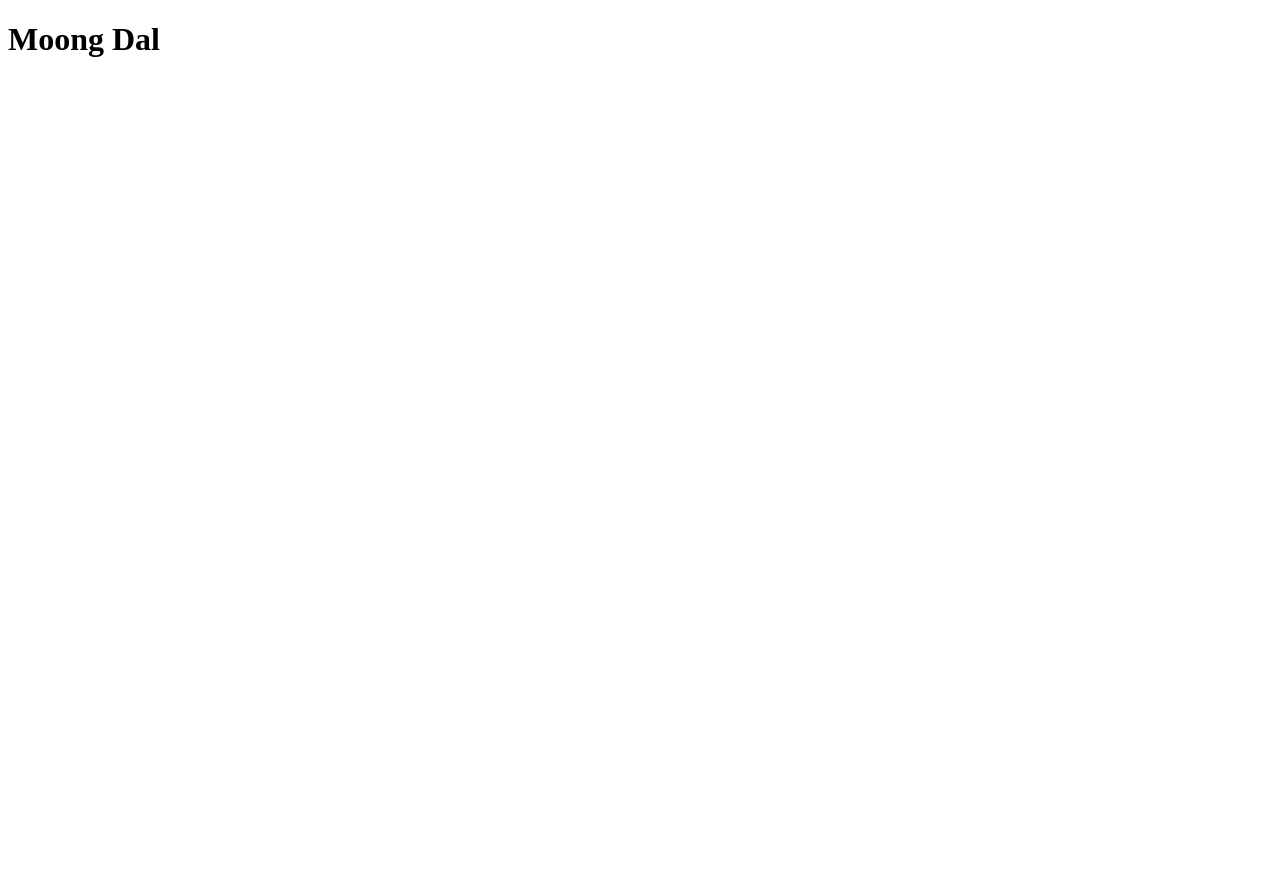
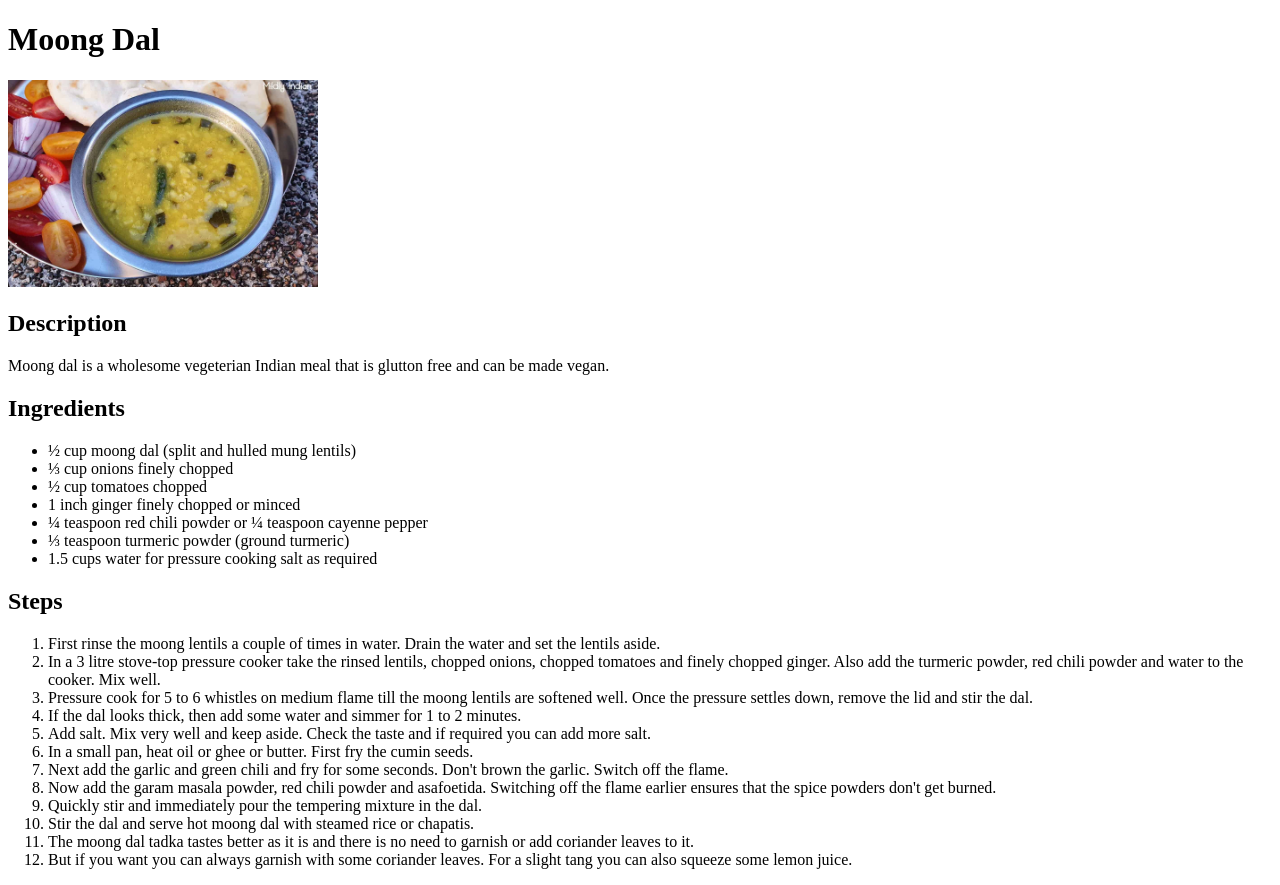
Before and after one commit to rainbowOutlaw/odin-recipes, a plain HTML site: page recipes/dal.html in a window 1280 px wide. Before the commit the page ends 800 px from the top, so only its background shows below. Drawn offline with Linux system fonts and the light colour scheme.

```diff
--- a/recipes/dal.html
+++ b/recipes/dal.html
@@ -6,5 +6,50 @@
     </head>
     <body>
         <h1>Moong Dal</h1>
+        <img src="../img/moong-dal.jpg" width="310">
+
+        <h2>Description</h2>
+        <p>
+            Moong dal is a wholesome vegeterian
+            Indian meal that is glutton free and
+            can be made vegan.
+        </p>
+        <h2>Ingredients</h2>
+        <ul>
+            <li>½ cup moong dal (split and hulled mung lentils)</li>
+            <li>⅓ cup onions  finely chopped</li>
+            <li>½ cup tomatoes chopped</li>
+            <li>1 inch ginger finely chopped or minced</li>
+            <li>¼ teaspoon red chili powder or ¼ teaspoon cayenne pepper</li>
+            <li>⅓ teaspoon turmeric powder (ground turmeric)</li>
+            <li>1.5 cups water for pressure cooking salt as required</li>
+        </ul>
+        <h2>Steps</h2>
+        <ol>
+          <li>  First rinse the moong lentils a couple of times in water. Drain the water and set the lentils aside.</li>
+
+          <li>   In a 3 litre stove-top pressure cooker take the rinsed lentils, chopped onions, chopped tomatoes and finely chopped ginger. Also add the turmeric powder, red chili powder and water to the cooker. Mix well.</li>
+
+          <li>   Pressure cook for 5 to 6 whistles on medium flame till the moong lentils are softened well. Once the pressure settles down, remove the lid and stir the dal.</li>
+
+          <li>   If the dal looks thick, then add some water and simmer for 1 to 2 minutes. </li>
+
+          <li>   Add salt. Mix very well and keep aside. Check the taste and if required you can add more salt. </li>
+
+          <li>     In a small pan, heat oil or ghee or butter. First fry the cumin seeds.</li>
+
+          <li>    Next add the garlic and green chili and fry for some seconds. Don't brown the garlic. Switch off the flame.</li>
+
+          <li>     Now add the garam masala powder, red chili powder and asafoetida. Switching off the flame earlier ensures that the spice powders don't get burned.</li>
+
+          <li>     Quickly stir and immediately pour the tempering mixture in the dal.</li>
+
+          <li>    Stir the dal and serve hot moong dal with steamed rice or chapatis.</li>
+
+          <li>     The moong dal tadka tastes better as it is and there is no need to garnish or add coriander leaves to it.</li>
+
+          <li>     But if you want you can always garnish with some coriander leaves. For a slight tang you can also squeeze some lemon juice.</li>
+        </ol>
+
     </body>
 </html>
```
Also changed, not shown: index.html (+1 -0 lines), recipes/kadai-paneer.html (added, +18 -0 lines), img/kadai-paneer.jpg (added), img/moong-dal.jpg (added).
